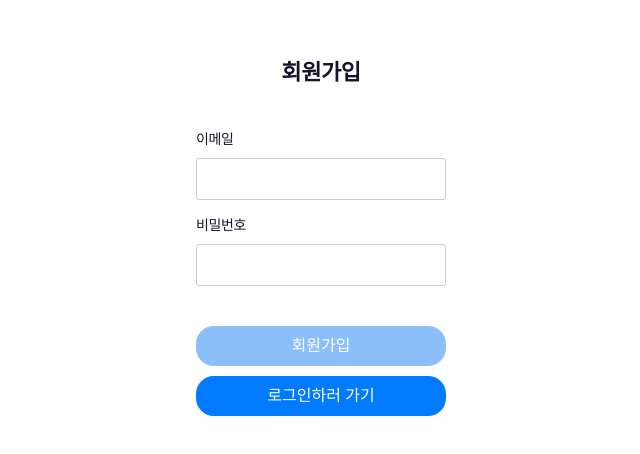
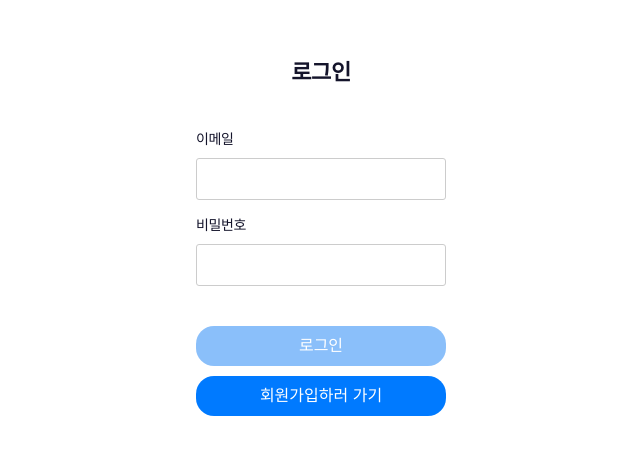
Before and after one commit to jindonyy/wanted-pre-onboarding-frontend, a React (Create React App) app: page / in a window 1280 px wide. Shown: the part 164-618 px from the top of the page, without its empty margins (319-959 px from the left). Built offline with nearby package versions, Linux system fonts and the light colour scheme.

Commit message:
Refactor: 로그인 페이지가 baseURL이 되도록 변경

```diff
--- a/src/pages/Login/index.tsx
+++ b/src/pages/Login/index.tsx
@@ -29,7 +29,7 @@ export default function Login() {
     if (response.statusCode === 401) alert('아이디 및 비밀번호를 다시 확인해주세요.');
     if (response.access_token) {
       localStorage.setItem('accessToken', JSON.stringify(response.access_token));
-      navigate(ROUTE_URL.TODO_LIST);
+      navigate(ROUTE_URL.TODO);
     }
   };
 
@@ -57,8 +57,11 @@ export default function Login() {
             />
           </$InputWrap>
           <$ButtonWrapper>
-            <Button type="submit" disabled={!inputValue.email && !inputValue.password}>
+            <Button type="submit" disabled={!(inputValue.email && inputValue.password)}>
               로그인
+            </Button>
+            <Button type="button" onClick={() => navigate(ROUTE_URL.SIGNUP)}>
+              회원가입하러 가기
             </Button>
           </$ButtonWrapper>
         </form>
--- a/src/pages/SignUp/index.tsx
+++ b/src/pages/SignUp/index.tsx
@@ -73,7 +73,7 @@ export default function SignUp() {
     if (response.statusCode === 400) alert(response.message);
     if (response.access_token) {
       localStorage.setItem('accessToken', JSON.stringify(response.access_token));
-      navigate(ROUTE_URL.TODO_LIST);
+      navigate(ROUTE_URL.TODO);
     }
   };
 
@@ -111,9 +111,6 @@ export default function SignUp() {
             <Button type="submit" disabled={hasInputError()}>
               회원가입
             </Button>
-            <Button type="submit" onClick={() => navigate(ROUTE_URL.LOGIN)}>
-              로그인하러 가기
-            </Button>
           </$ButtonWrapper>
         </form>
       </$Contents>
--- a/src/router/AuthRoute.tsx
+++ b/src/router/AuthRoute.tsx
@@ -6,14 +6,10 @@ export default function AuthRoute() {
   const hasAccessToken = () => !!localStorage.getItem('accessToken');
   const isLogin = hasAccessToken();
   const isLoginPage = pathname === ROUTE_URL.BASE || pathname === ROUTE_URL.LOGIN;
+  const isSignUpPage = pathname === ROUTE_URL.SIGNUP;
 
-  if (!isLogin && !isLoginPage) {
-    return <Navigate to={ROUTE_URL.BASE} replace />;
-  }
-
-  if (isLogin && isLoginPage) {
-    return <Navigate to={ROUTE_URL.TODO_LIST} replace />;
-  }
+  if (!isLogin && !(isLoginPage || isSignUpPage)) return <Navigate to={ROUTE_URL.BASE} replace />;
+  if (isLogin && (isLoginPage || isSignUpPage)) return <Navigate to={ROUTE_URL.TODO} replace />;
 
   return <Outlet />;
 }
--- a/src/router/index.tsx
+++ b/src/router/index.tsx
@@ -2,14 +2,16 @@ import ROUTE_URL from '@/router/routeURL';
 import AuthRoute from '@/router/AuthRoute';
 import Login from '@/pages/Login';
 import SignUp from '@/pages/SignUp';
+import Todo from '@/pages/Todo';
 
 export const routes = [
   {
     element: <AuthRoute />,
     children: [
-      { path: ROUTE_URL.BASE, element: <SignUp /> },
+      { path: ROUTE_URL.BASE, element: <Login /> },
       { path: ROUTE_URL.SIGNUP, element: <SignUp /> },
-      { path: ROUTE_URL.LOGIN, element: <Login /> }
+      { path: ROUTE_URL.LOGIN, element: <Login /> },
+      { path: ROUTE_URL.TODO, element: <Todo /> }
     ]
   }
 ];
--- a/src/router/routeURL.ts
+++ b/src/router/routeURL.ts
@@ -2,7 +2,7 @@ const ROUTE_URL = {
   BASE: '/',
   LOGIN: '/login',
   SIGNUP: '/signup',
-  TODO_LIST: '/todo-list',
+  TODO: '/todo',
   NOT_FOUND: '*'
 };
 
```
